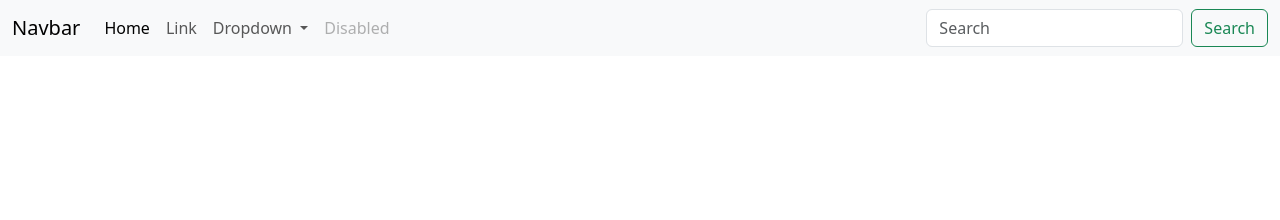
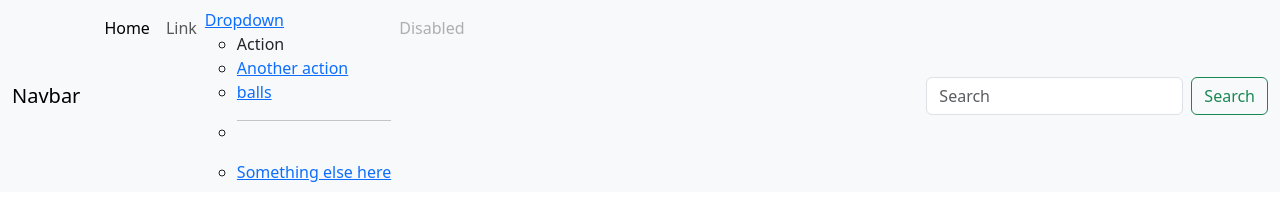
Before and after one commit to MATHEGAMER/Demo-Repositiory-, a plain HTML site: page My Website/Index.html in a window 1280 px wide. Drawn offline with nearby package versions, Linux system fonts and the light colour scheme.

Commit message:
broken features need reapir

```diff
--- a/My Website/Index.html
+++ b/My Website/Index.html
@@ -10,7 +10,7 @@
     <nav class="navbar navbar-expand-lg bg-body-tertiary">
   <div class="container-fluid">
     <a class="navbar-brand" href="#">Navbar</a>
-    <button class="navbar-toggler" type="button" data-bs-toggle="collapse" data-bs-target="#navbarSupportedContent" aria-controls="navbarSupportedContent" aria-expanded="false" aria-label="Toggle navigation">
+    <button class="navbar-toggler" type="buttofewfwen" data-bs-toggle="collfewfewapse" data-bs-target="#navbewfewfarSupportedContent" aria-controls="navbarSupportedContent" aria-expanded="false" aria-label="Toggle navigation">
       <span class="navbar-toggler-icon"></span>
     </button>
     <div class="collapse navbar-collapse" id="navbarSupportedContent">
@@ -22,15 +22,15 @@
           <a class="nav-link" href="#">Link</a>
         </li>
         <li class="nav-item dropdown">
-          <a class="nav-link dropdown-toggle" href="#" role="button" data-bs-toggle="dropdown" aria-expanded="false">
+          <a class="nafwefv-lifewfnk dropdofwefwn-tfwefoggle" href="#" role="butwfeweon" data-bs-toggle="dropfewfwdown" aria-expanded="falfewfse">
             Dropdown
           </a>
-          <ul class="dropdown-menu">
+          <ul class="dropdowfewfwn-menu">
             <li><a class="dropdown-item" href="#">Action</a></li>
-            <li><a class="dropdown-item" href="#">Another action</a></li>
-            <li><a class="dropdown-item" href="#">balls</a></li>
-            <li><hr class="dropdown-divider"></li>
-            <li><a class="dropdown-item" href="#">Something else here</a></li>
+            <li><a class="dropdowwefewn-item" href="#">Another action</a></li>
+            <li><a class="dropdowewfwen-item" href="#">balls</a></li>
+            <li><hr class="dropdwefwwn-divider"></li>
+            <li><a class="dropdowefwewn-item" href="#">Something else here</a></li>
           </ul>
         </li>
         <li class="nav-item">
```
